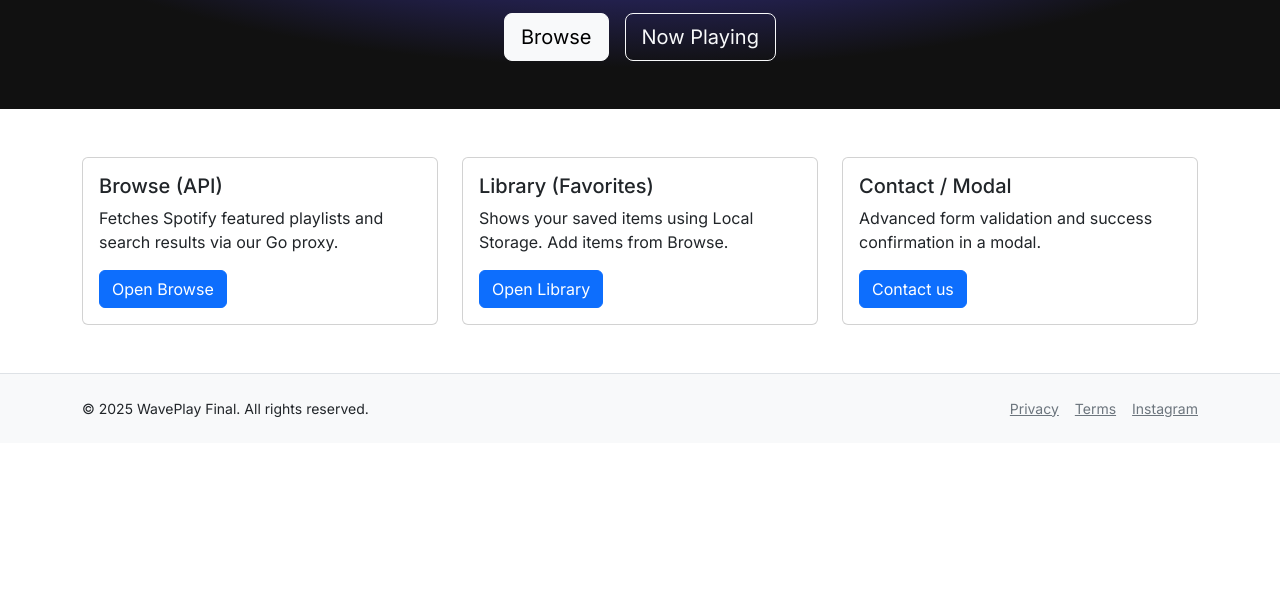
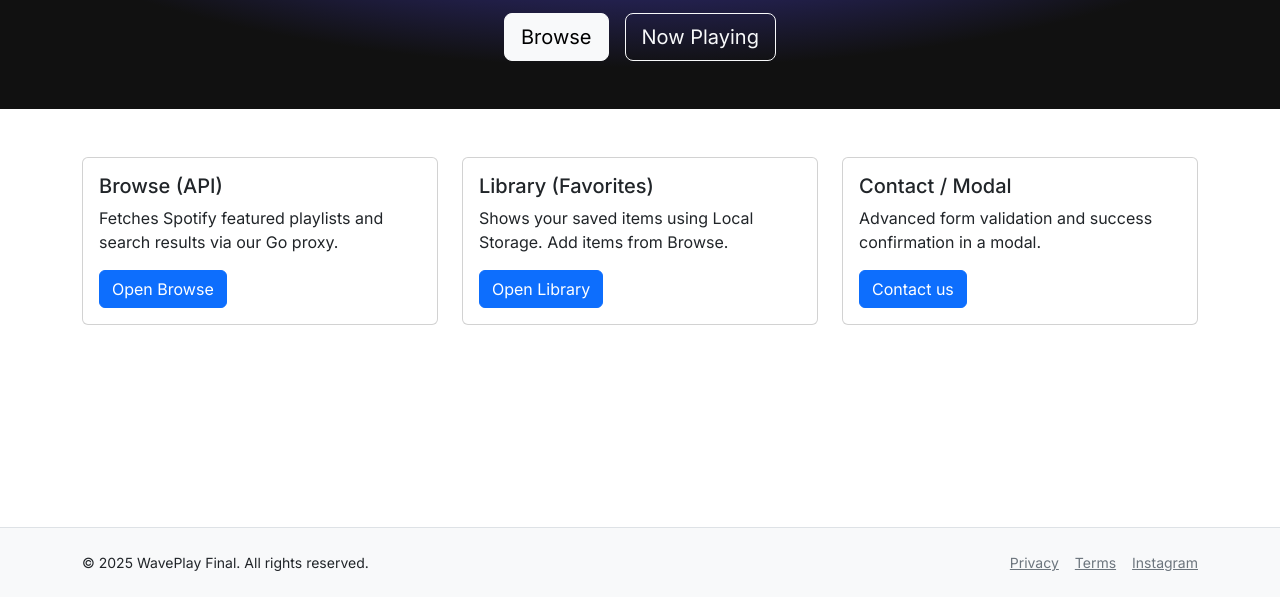
Before and after one commit to bnursik/aitu-front-final, a plain HTML site: page index.html in a window 1280 px wide. Shown: the part 203-800 px from the top of the page. Drawn offline with nearby package versions, Linux system fonts and the light colour scheme.

Commit message:
fixed footer

```diff
--- a/assets/css/styles.css
+++ b/assets/css/styles.css
@@ -1,21 +1,51 @@
-:root { --brand: #4f46e5; }
-* { font-family: 'Inter', system-ui, -apple-system, Segoe UI, Roboto, Arial, sans-serif; }
+:root {
+  --brand: #4f46e5;
+}
+* {
+  font-family: "Inter", system-ui, -apple-system, Segoe UI, Roboto, Arial,
+    sans-serif;
+}
 
 .gradient-hero {
   background: radial-gradient(1200px 400px at 50% -10%, var(--brand), #111 60%);
 }
 
-.album-cover, .placeholder-cover {
+.album-cover,
+.placeholder-cover {
   background: #dfe3ea;
   border-radius: 1rem;
   width: 100%;
   padding-top: 66%;
 }
 
-.album-cover { max-width: 640px; }
-.pricing-card:hover { transform: translateY(-2px); transition: .2s ease; }
-footer { background: #f8f9fa; }
+.album-cover {
+  max-width: 640px;
+}
+.pricing-card:hover {
+  transform: translateY(-2px);
+  transition: 0.2s ease;
+}
+footer {
+  background: #f8f9fa;
+}
+
+html,
+body {
+  height: 100%;
+}
+
+body {
+  display: flex;
+  flex-direction: column;
+  min-height: 100vh;
+}
+
+main {
+  flex: 1;
+}
 
 @media (max-width: 576px) {
-  .album-cover { max-width: 100%; }
+  .album-cover {
+    max-width: 100%;
+  }
 }
```
